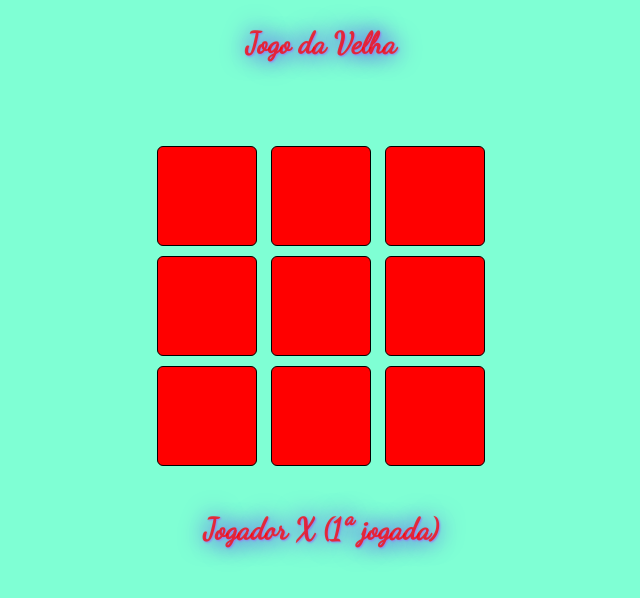
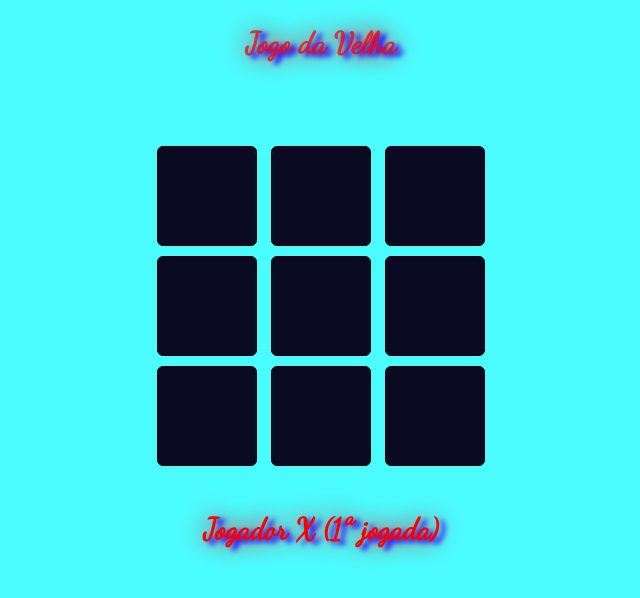
Before and after one commit to JoaoPedro110/Jogo_da_Velha, a plain HTML site: page index.html in a window 1280 px wide. Shown: the whole page, without its empty margins (319-959 px from the left). Drawn offline with Linux system fonts and the light colour scheme.

Commit message:
Chora Erick

```diff
--- a/css/style.css
+++ b/css/style.css
@@ -1,23 +1,26 @@
 body {
-    background-color:aquamarine;
+    background-color:rgba(0, 251, 255, 0.705);
     font-family: 'Dancing Script', cursive;
 }
+
 h1 {
     font-size: 30px;
     color:rgba(255, 0, 0, 0.753);
-    text-shadow: 1px 1px 2px #9583f2, 0 0 25px rgb(83, 1, 248);
+    text-shadow: 6px 3px 5px #2b00ff , 0 0 25px rgb(255, 0, 0);
     margin-bottom: 80px;
 }
+
 h2 {
     margin-top: 40px;
     font-size: 30px;
-    color:rgba(255, 0, 0, 0.753);
-    text-shadow: 1px 1px 2px #9583f2, 0 0 25px rgb(83, 1, 248);
+    color:rgb(255, 0, 0);
+    text-shadow: 6px 3px 5px #2b00ff , 0 0 25px rgb(255, 0, 0);
 }
 
 main {
     text-align: center;
 }
+
 .tabuleiro div input{
     width: 100px;
     margin:5px;
@@ -27,8 +30,9 @@ main {
     font-size: 30px;
     cursor:pointer;
 }
+
  input[type=button]{
-    background-color: rgb(255, 0, 0);
+    background-color:#0a0a23;;
     color: white;
     font-family: cursive;
 }
```
